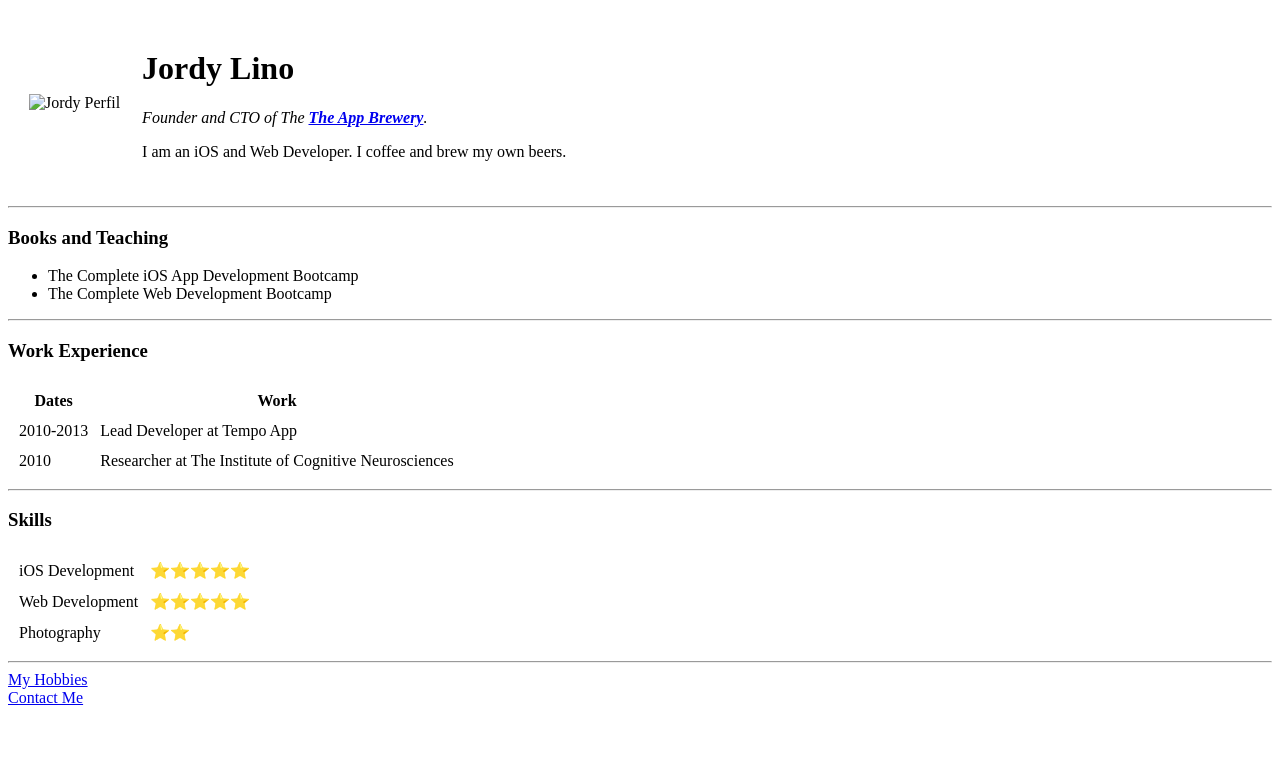
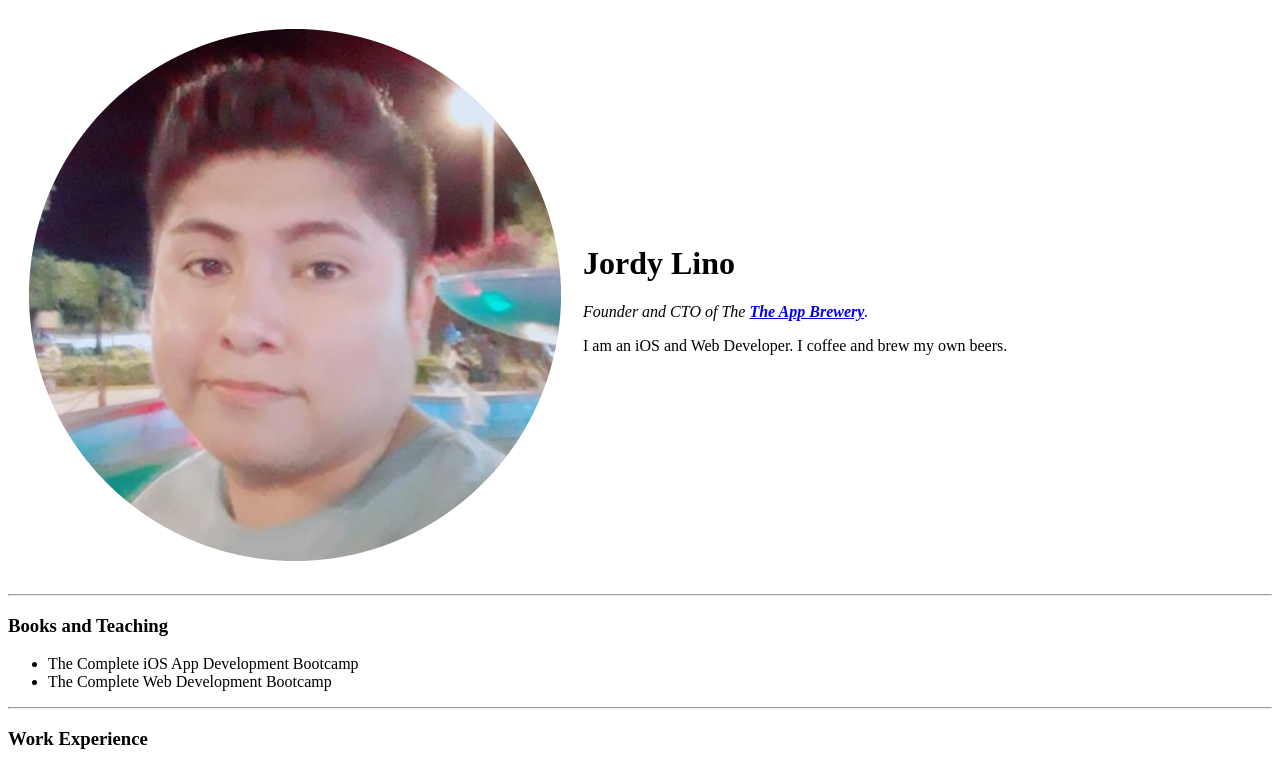
Before and after one commit to JordyLinoY/cv, a plain HTML site: page index.html in a window 1280 px wide. Shown: the top 766 px of the page. Drawn offline with Linux system fonts and the light colour scheme.

Commit message:
Update index.html

```diff
--- a/index.html
+++ b/index.html
@@ -9,7 +9,7 @@
 <body>
     <table cellspacing="20">
         <tr>
-        <td><img src="img/Jordy.png" alt="Jordy Perfil"></td>
+        <td><img src="Jordy.png" alt="Jordy Perfil"></td>
         <td><h1> Jordy Lino</h1>
             <p><em>Founder and CTO of The <strong><a href="https://www.appbrewery.co">The App Brewery</a></strong>.</em></p>
             <p>I am an iOS and Web Developer. I coffee and brew my own beers.</p></td>
```
